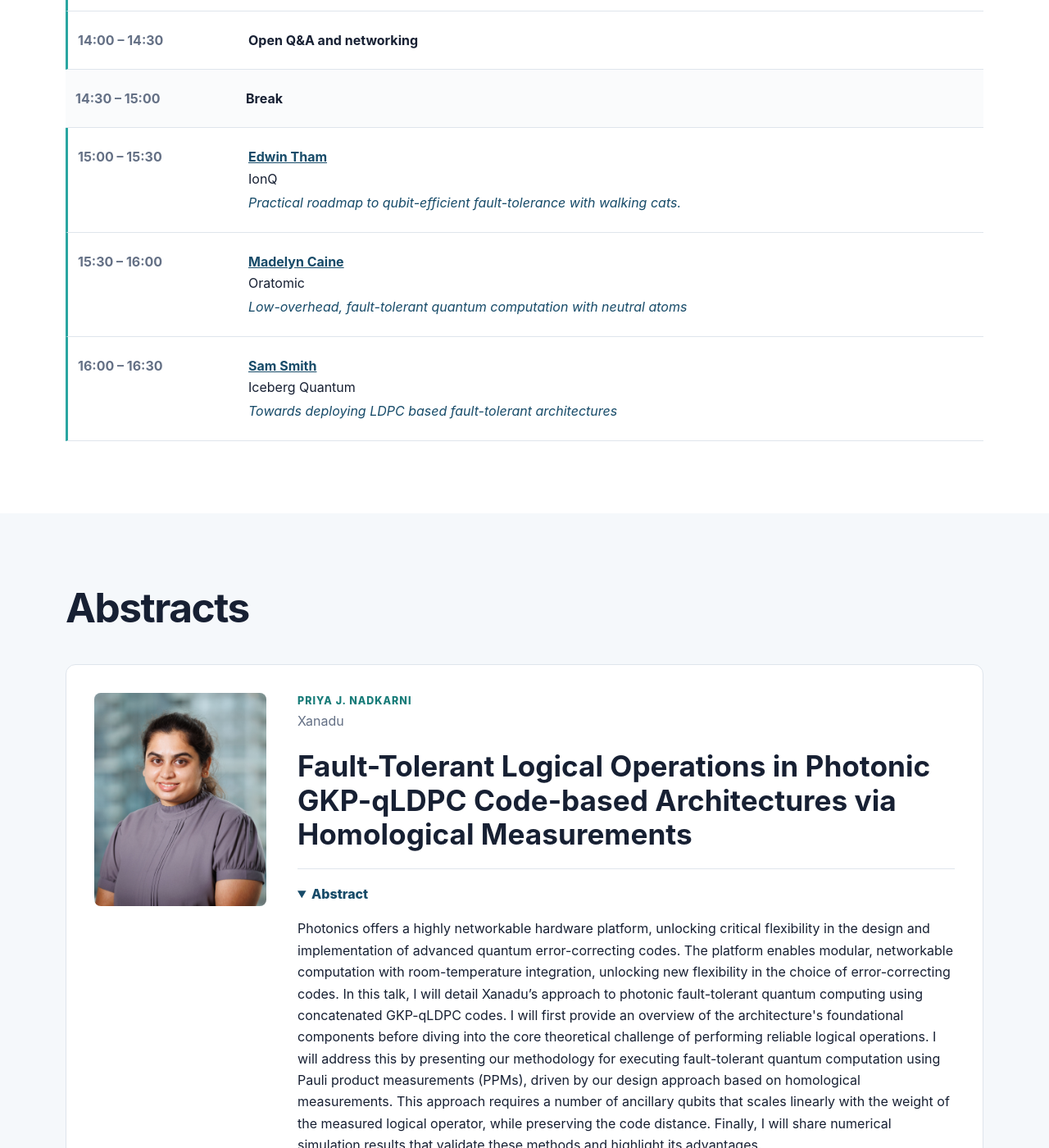
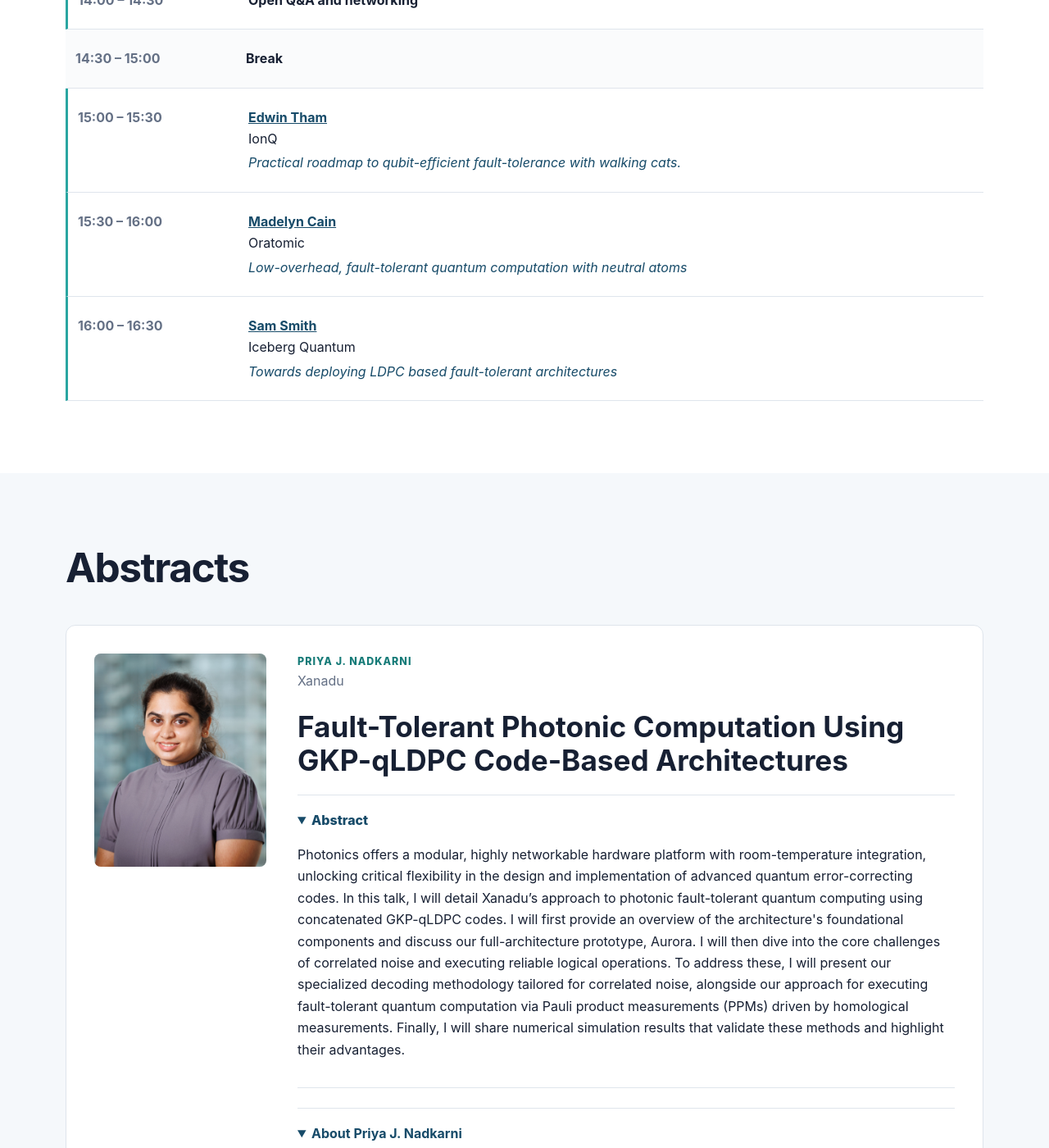
Before and after one commit to Error-Correction-Lab/QCEWorkshop2026, a Jekyll site: the page built from docs/index.html, in a window 1280 px wide and 1400 px high, scrolled down 3864 px. Shown: the whole window at 82% size. Built offline with Jekyll 4.4.1, drawn with Linux system fonts in a browser that asks for light colours; some of the changed text lies outside the part shown.

Commit message:
Update speaker and talk information

```diff
--- a/docs/_data/speakers.yml
+++ b/docs/_data/speakers.yml
@@ -3,9 +3,9 @@
   affiliation: "Xanadu"
   photo: "assets/images/speakers/Priya_Nadkarni_Xanadu.jpg"
   # website: "https://example.com"
-  title: "Fault-Tolerant Logical Operations in Photonic GKP-qLDPC Code-based Architectures via Homological Measurements"
+  title: "Fault-Tolerant Photonic Computation Using GKP-qLDPC Code-Based Architectures"
   abstract: >-
-    Photonics offers a highly networkable hardware platform, unlocking critical flexibility in the design and implementation of advanced quantum error-correcting codes. The platform enables modular, networkable computation with room-temperature integration, unlocking new flexibility in the choice of error-correcting codes. In this talk, I will detail Xanadu’s approach to photonic fault-tolerant quantum computing using concatenated GKP-qLDPC codes. I will first provide an overview of the architecture's foundational components before diving into the core theoretical challenge of performing reliable logical operations. I will address this by presenting our methodology for executing fault-tolerant quantum computation using Pauli product measurements (PPMs), driven by our design approach based on homological measurements. This approach requires a number of ancillary qubits that scales linearly with the weight of the measured logical operator, while preserving the code distance. Finally, I will share numerical simulation results that validate these methods and highlight its advantages.
+    Photonics offers a modular, highly networkable hardware platform with room-temperature integration, unlocking critical flexibility in the design and implementation of advanced quantum error-correcting codes. In this talk, I will detail Xanadu’s approach to photonic fault-tolerant quantum computing using concatenated GKP-qLDPC codes. I will first provide an overview of the architecture's foundational components and discuss our full-architecture prototype, Aurora. I will then dive into the core challenges of correlated noise and executing reliable logical operations. To address these, I will present our specialized decoding methodology tailored for correlated noise, alongside our approach for executing fault-tolerant quantum computation via Pauli product measurements (PPMs) driven by homological measurements. Finally, I will share numerical simulation results that validate these methods and highlight their advantages.
   bio: >-
     Priya J. Nadkarni is a Lead Quantum Architecture Scientist at Xanadu, leading the design efforts for logical magic state factories in fault-tolerant, bosonic-based photonic quantum computers. She earned her Ph.D. and M.Sc. in Engineering from IISc Bengaluru, and a B.E. from BMS College of Engineering. Prior to her doctorate, she worked in RF R&D at National Instruments. Dr. Nadkarni’s research spans quantum error correction, fault-tolerant quantum computation, and quantum communication. Her work is widely published and presented at premier events, including various IEEE conferences, the 2024 QuIK Workshop, the QEC Conference, etc. She is an IEEE HKN member and has served as Chair of the IEEE-IISc ComSoc Student Chapter, Secretary of IEEE-IISc WISE, and Corresponding Secretary of the IEEE-IISc HKN Chapter. Her contributions have been recognized with the IEEE Bangalore Section's "Best Researcher Award – IISc" and the IEEE-IISc Outstanding Officer Award.
 
@@ -43,7 +43,7 @@
     Edwin received a PhD in Quantum Optics, Atomic and Molecular (QOAMO) physics from the University of Toronto. After graduating, he co-founded Agnostiq Inc., a startup focused on secure cryptographic protocols for delegated quantum computing; that startup was acquired by DataRobot Inc. in 2025. He then joined Entangled Networks, another Toronto based startup, as a researcher on compilation and circuit synthesis for distributed quantum systems. That startup was then acquired by IonQ, where he continues to work today as a staff researcher in quantum error-correction.
 
 - id: speaker-five
-  name: "Madelyn Caine"
+  name: "Madelyn Cain"
   affiliation: "Oratomic"
   photo: "assets/images/speakers/Madelyn_Caine_Oratomic.jpg"
   # website: "https://example.com"
```
